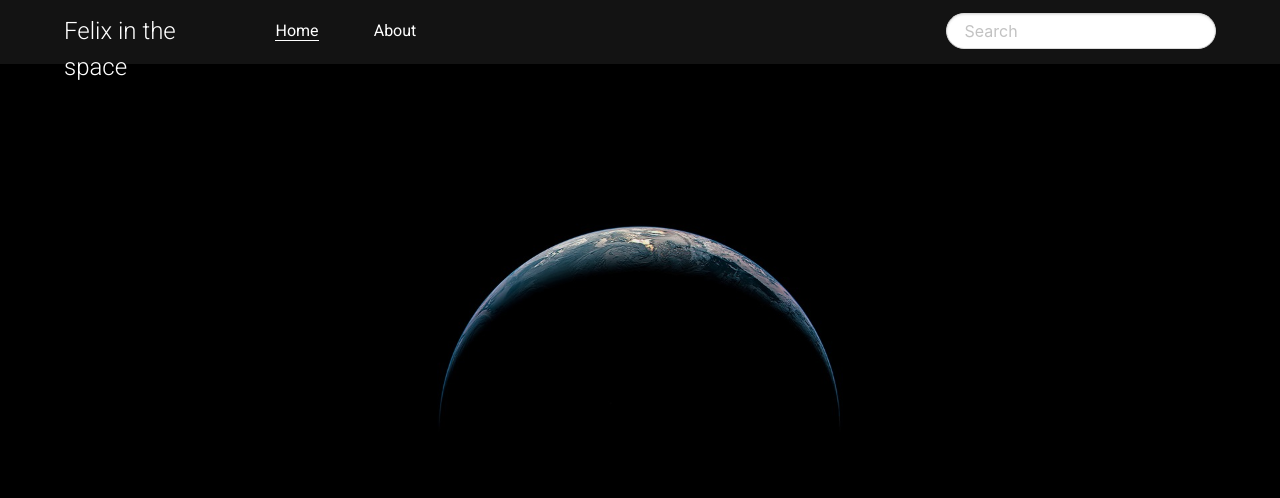
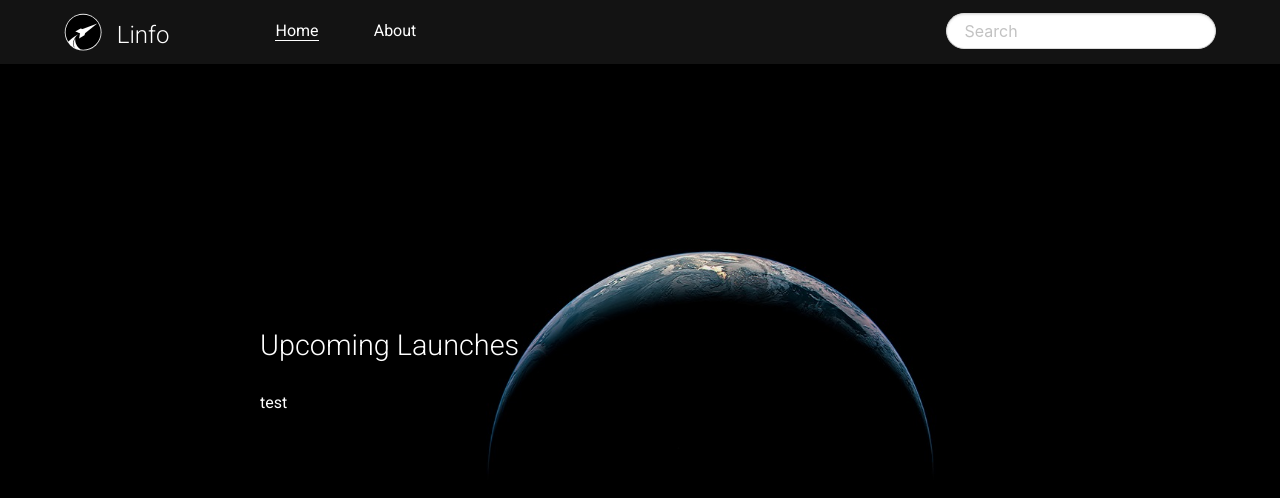
Before and after one commit to TheDoubleRainbow/spaceapps, a Vue app in the folder felix/: page /#/ in a window 1280 px wide. Shown: the top 498 px of the page. Built offline with nearby package versions, Linux system fonts and the light colour scheme; no server answers.

Commit message:
Auto stash before merge of "master" and "origin/master"

```diff
--- a/felix/src/App.vue
+++ b/felix/src/App.vue
@@ -30,6 +30,7 @@ export default {
 html{
   background: black url('assets/bg.jpg');
   background-size: cover;
+  background-attachment: fixed;
 }
 *{
   box-sizing: border-box;
--- a/felix/src/components/menu.vue
+++ b/felix/src/components/menu.vue
@@ -3,7 +3,8 @@
         <div class="container">
             <div class="columns">
                 <div class="column is-2 nav__name">
-                    Felix in the space
+                    <img class="nav__img" src="../assets/logo.svg" />
+                    <span>Linfo</span>
                 </div>
                 <div class="column is-6 nav__links">
                     <div class="columns">
@@ -57,4 +58,13 @@ export default {
         border-radius: 25px;
         padding-left: 1.1em;
     }
+    .nav__img{
+        height: 1.6em;
+        width: 1.6em;
+    }
+    .nav__name span{
+        position: relative;
+        top: -0.35em;
+        left: 0.6em;
+    }
 </style>
--- a/felix/src/components/nearest.vue
+++ b/felix/src/components/nearest.vue
@@ -1,5 +1,4 @@
 <template>
-    <div class="container">
         <div class="columns">
             <div v-if="nearest" class="column is-6 is-offset-2 nearest">
                 <div class="nearest__label">Nearest launch</div>
@@ -13,66 +12,63 @@
             <a href="#" class="nearest__more-info">More info</a>
         </div>
     </div>
-    </div>
 </template>
 
 <script>
 export default {
-    name: 'nearest',
-    data(){
+  name: "nearest",
+  data() {
     return {
-            timer: ''
-        }
+      timer: ""
+    };
   },
   methods: {
-        getTimer(){
-
-        }
+    getTimer() {}
   },
   computed: {
-        nearest: function(){
-            if(this.$store.state.nearest){
-                return this.$store.state.nearest.launches[0]
-            }else{
+    nearest: function() {
+      if (this.$store.state.nearest) {
+        return this.$store.state.nearest.launches[0];
+      } else {
         return false;
       }
     }
   },
-    created(){
-
+  created() {
+    console.log("sadas");
   }
-}
+};
 </script>
 
 
 <style lang="scss">
-    .nearest{
-        margin: 13.2em 0 0 0;
+.nearest {
+  margin-top: calc(50vh - 14em);
   color: white;
   font-weight: lighter;
 }
-    .nearest__label{
+.nearest__label {
   font-size: 1.6em;
 }
-    .nearest__time{
+.nearest__time {
   margin: 1.3em 0 0 0;
 }
-    .nearest__time__timer{
+.nearest__time__timer {
   font-size: 3em;
   line-height: 1.2em;
   position: relative;
   left: -3px;
 }
-    .nearest__time__date{
+.nearest__time__date {
   font-size: 1.2em;
 }
-    .nearest__name{
+.nearest__name {
   font-size: 3em;
   font-weight: normal;
   line-height: 1.2em;
   margin: 0.3em 0 0 0;
 }
-    .nearest__more-info{
+.nearest__more-info {
   display: inline-block;
   border: 1px solid white;
   padding: 0.6em;
@@ -81,9 +77,8 @@ export default {
   color: white;
   margin: 1.6em 0 0 0;
 }
-    .nearest__more-info:hover{
+.nearest__more-info:hover {
   font-weight: 300;
   color: white;
-
 }
 </style>
--- /dev/null
+++ b/felix/src/components/upcoming.vue
@@ -0,0 +1,29 @@
+<template>
+    <div class="upcoming">
+        <div class="columns is-centered">
+            <div class="column is-8">
+                <div class="upcoming__label">
+                    Upcoming Launches
+                </div>
+            </div>
+        </div>
+        <div class="columns is-centered">
+            <div class="column is-8">
+                <div class="upcoming__block">
+                    test
+                </div>
+            </div>
+        </div>
+    </div>
+</template>
+
+<style lang="scss">
+    .upcoming{
+        color: white;
+        margin: calc(50vh - 8em) 0 3em 0;
+    }
+    .upcoming__label{
+        font-weight: 300;
+        font-size: 1.8em;
+    }
+</style>
--- a/felix/src/views/Home.vue
+++ b/felix/src/views/Home.vue
@@ -1,15 +1,19 @@
 <template>
-  <nearest />
+  <div class="container">
+    <nearest />
+    <upcoming />
+  </div>
 </template>
 
 <script>
-
+import upcoming from '@/components/upcoming'
 import nearest from '@/components/nearest'
 
 export default {
   name: 'home',
   components: {
-    nearest
+    nearest,
+    upcoming
   }
 }
 </script>
```
Also changed, not shown: felix/src/assets/logo.svg (added). Lines whose indentation alone changed are shown as unchanged.
